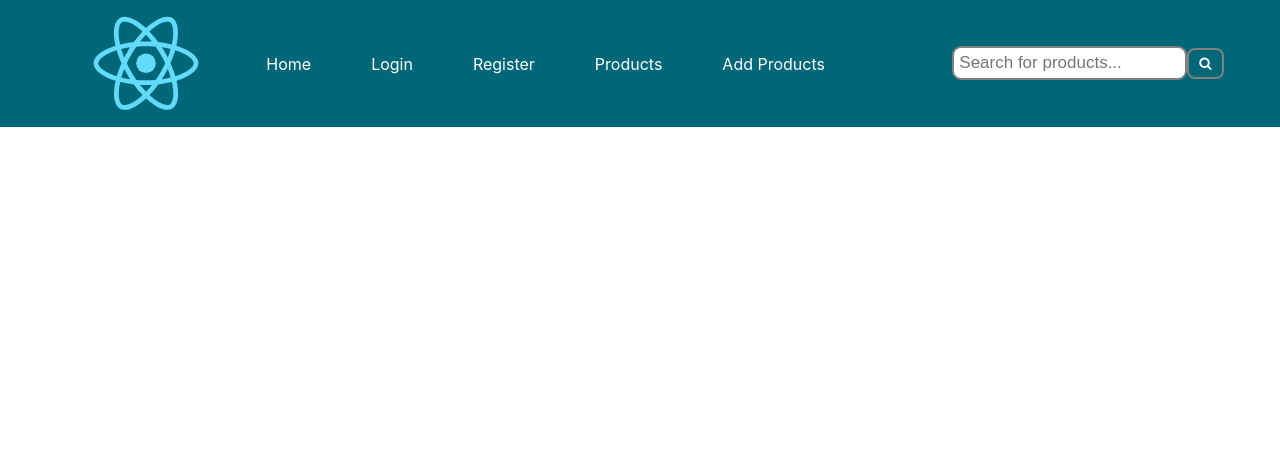
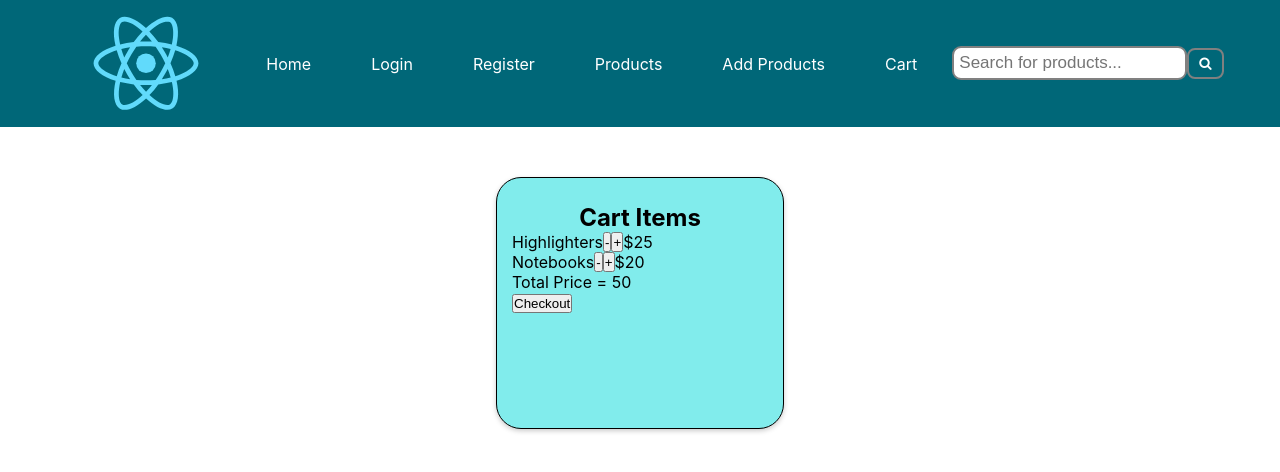
Before and after one commit to navroopsinghsandhu/EntiretyWebApp, a React (Create React App) app in the folder app/: page /cart in a window 1280 px wide. Shown: the top 472 px of the page. Built offline with nearby package versions, Linux system fonts and the light colour scheme; the HTML template or start-up script is replaced by a standard one.

Commit message:
Adds cart code

```diff
--- a/app/src/App.js
+++ b/app/src/App.js
@@ -6,6 +6,7 @@ import Nav from './Nav';
 import Register from './Register';
 import UserPage from './UserPage';
 import ProductsPage from './ProductsPage';
+import Cart from './Cart';
 import AddProductsPage from './AddProductsPage';
 import { BrowserRouter as Router, Routes, Route } from 'react-router-dom';
 
@@ -21,6 +22,7 @@ function App() {
             <Route path="/login" element={<Login/>} />
             <Route path="/products" element={<ProductsPage/>} />
             <Route path="/addproducts" element={<AddProductsPage/>} />
+            <Route path="/cart" element={<Cart/>} />
             <Route path="/user" element={<UserPage/>} />
         </Routes>
     </div>
--- /dev/null
+++ b/app/src/Cart.css
@@ -0,0 +1,45 @@
+.cart {
+
+    border:1px solid black;
+
+    border-radius: 25px;
+    position: relative;
+    padding: 25px 15px;
+    background-color: #81ecec;
+    margin: 50px 0;
+    margin-left: 31rem;
+    height: 200px;
+    box-shadow: 0 2px 5px #ccc;
+    text-align: left;
+    width: 20%;
+}
+.cart_header {
+    text-align: center;
+}
+.top-cart {
+    display: flex;
+}
+/* .checkout_btn {
+    text-align: center;
+} */
+/* .p_name {
+    flex: 1;
+    border: 2px solid yellow;
+}
+
+.p_price {
+    margin-right: 20px;
+}  */
+
+/* .product {
+    border-radius: 25px;
+    position: relative;
+    padding: 25px 15px;
+    background-color: #81ecec;
+    margin: 50px 0;
+    margin-left: 31rem;
+    height: 200px;
+    box-shadow: 0 2px 5px #ccc;
+    text-align: left;
+    width: 20%;
+  } */
--- a/app/src/Cart.js
+++ b/app/src/Cart.js
@@ -0,0 +1,71 @@
+import React from 'react';
+import './Cart.css';
+// import {useState, useEffect} from 'react';
+
+// Will take in Product name and price
+function Cart(props) {
+
+    function generateCartItem(product) {
+        return (
+            <div className="top-cart">
+
+            {/****** THIS PART WILL REPEAT FOR EACH DIFFERENT PRODUCT **************/}
+                <p className="p_name">{product.ProductName}</p>
+                <button className='add_button'> - </button>
+                <button className='remove_button'> + </button>
+                <p className="p_price">${product.ProductPrice}</p>
+            {/***********************************************************************/}
+
+            </div>
+        );
+    }
+
+    const database = [
+        {
+            ProductId: 1,
+            ProductName: "Highlighters",
+            ProductPrice: 25,
+            ProductPhotoFileName: "https://static-01.daraz.com.bd/p/bb5372d830a4647f86d9e332b32ec710.jpg"
+        },
+        {
+            ProductId: 2,
+            ProductName: "Notebooks",
+            ProductPrice: 20,
+            ProductPhotoFileName: "https://w7.pngwing.com/pngs/537/490/png-transparent-notebook-pen-%D0%91%D0%BB%D0%BE%D0%BA%D0%BD%D0%BE%D1%82-stationery-notebook-miscellaneous-pencil-file-folders-thumbnail.png"
+        }
+    ];
+
+    // Get the cart data from backend for each user...
+    // const [data, setData] = useState([]);
+
+    // useEffect(() => {
+    //     fetch("http://127.0.0.1:8000/productuser/" + localStorage.getItem('token'))
+    //     .then((res) => res.json())
+    //     .then((data) => {
+    //         setData(data);
+    //     })
+    //     .catch((err) => {
+    //         console.log(err);
+    //     });
+    // }, []);
+
+    return (
+
+    <div>
+        <div className="cart">
+            <h2 className="cart_header">Cart Items</h2>
+            {database.map(generateCartItem)}
+            {/* <div className="total_price_section"> */}
+            <p className="total_price_section">Total Price = 50</p>
+            {/* </div> */}
+            <div className="bottom-cart">
+                <button className='checkout_btn'>Checkout</button>
+            </div>
+        </div>
+        {/* <Footer /> */}
+    </div>
+
+    );
+}
+
+export default Cart;
--- a/app/src/Nav.js
+++ b/app/src/Nav.js
@@ -27,6 +27,9 @@ function Nav() {
                 <Link to="/addproducts" style={{ textDecoration: 'none' }}>
                     <li>Add Products</li>
                 </Link>
+                <Link to="/cart" style={{ textDecoration: 'none' }}>
+                    <li>Cart</li>
+                </Link>
             </ul>
 
             <div className="rightNav">
--- a/app/src/Product.js
+++ b/app/src/Product.js
@@ -1,15 +1,30 @@
-import React from 'react';
+// import React from 'react';
+// import React ,{useState, useEffect} from 'react';
+import { useState } from 'React';
+
+
 
 function Product(props) {
 
+    // const [itemCount, setItemCount] = React.useState(1);
+    const [buttonText, setButtonText] = useState(""); //same as creating your state variable where "Next" is the default value for buttonText and setButtonText is the setter function for your state variable instead of setState
+
+    const changeText = (text) => setButtonText(text);
+
     function addToCart(){
-        fetch("http://127.0.0.1:8000/productuser", {
+
+
+        console.log();
+        fetch("http://127.0.0.1:8000/productuser/", {
               method: "POST",
               body: JSON.stringify({
                 ProductId: props.ProductId,
                 UserId: localStorage.getItem('token')  // Gets user id from local storage token
               }),
             });
+
+            //Change Add to cart button to Product Added to Cart
+
     }
 
     return (
@@ -24,11 +39,36 @@ function Product(props) {
                 <p className="info">Product Price ${props.ProductPrice}</p>
                 {/* <p className="info">{props.key}</p>; */}
 
-                <button onClick={addToCart}>Add to Cart</button>
+                <button className="add_to_cart_btn" onClick={addToCart}>Add to Cart</button>
             </div>
         </div>
+        {/* If button is clicked, then render
+        <Cart /> */}
+        {/* <div>
+        <Badge color="secondary" badgeContent={itemCount}>
+          <ShoppingCartIcon />{" "}
+        </Badge>
+        <ButtonGroup>
+          <Button
+            onClick={() => {
+              setItemCount(Math.max(itemCount - 1, 0));
+            }}
+          >
+            {" "}
+            <RemoveIcon fontSize="small" />
+          </Button>
+          <Button
+            onClick={() => {
+              setItemCount(itemCount + 1);
+            }}
+          >
+            {" "}
+            <AddIcon fontSize="small" />
+          </Button>
+        </ButtonGroup>
+      </div>*/}
+
     </div>
-
     );
 }
 
```
